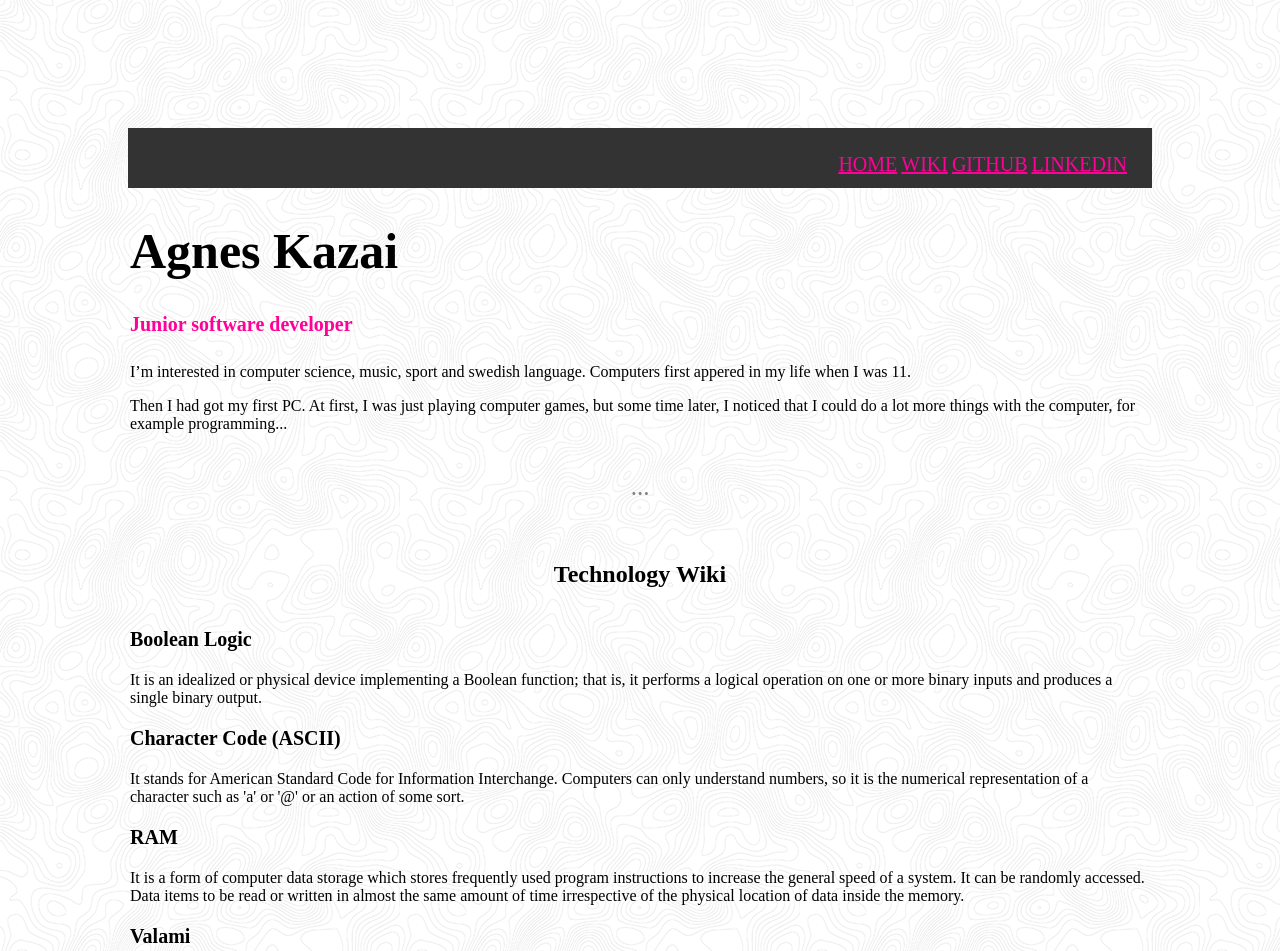
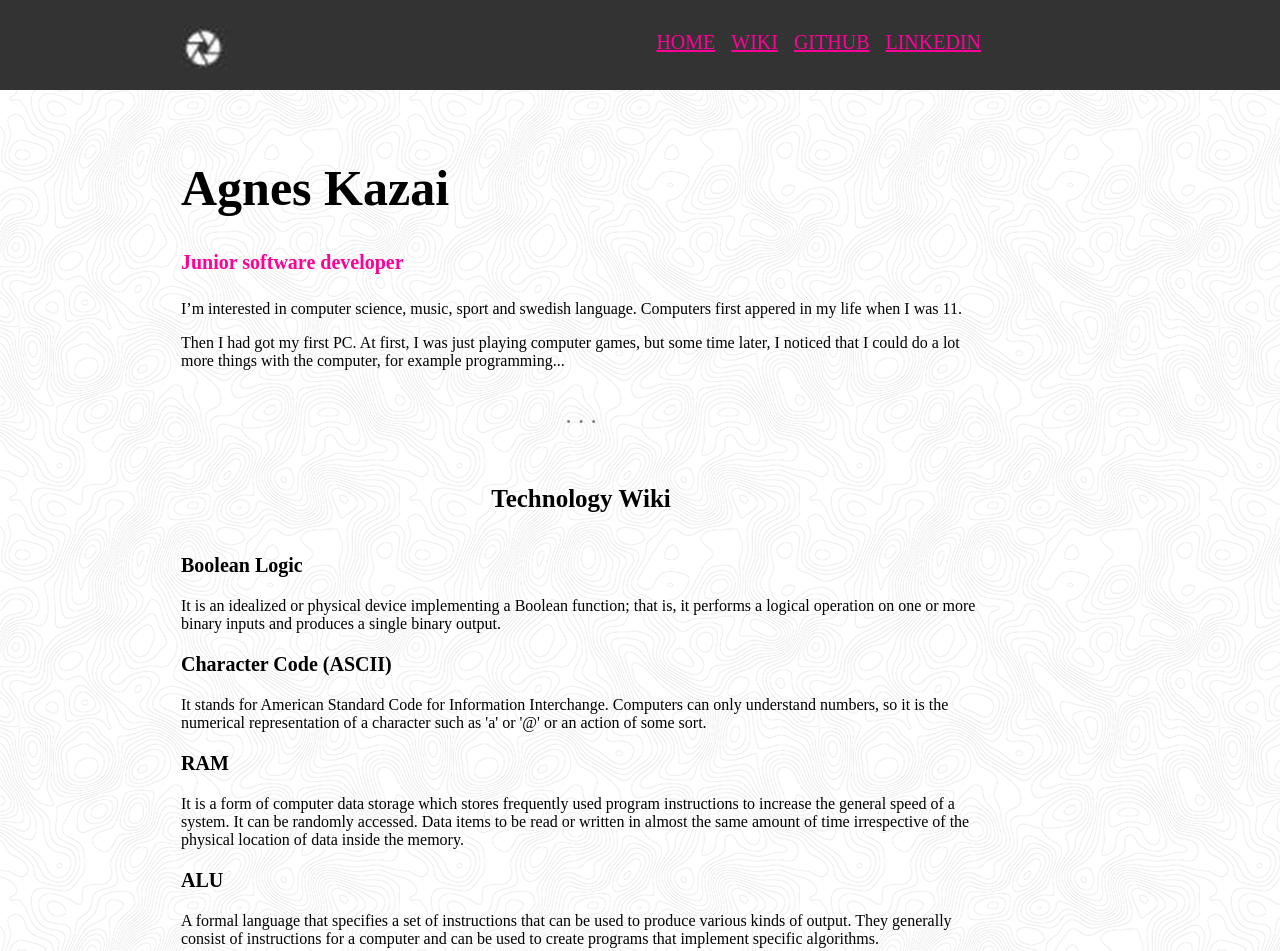
Before and after one commit to AgnesKazai/AgnesKazai, a plain HTML site: page week-01/day-01/index.html in a window 1280 px wide. Shown: the top 951 px of the page. Drawn offline with Linux system fonts and the light colour scheme.

Commit message:
Add(my website)

```diff
--- a/week-01/day-01/index.html
+++ b/week-01/day-01/index.html
@@ -10,18 +10,25 @@
 
 <body>
 
+
     <div class="menu">
         <nav>
+
             <ul>
+                <i><img src="Logo2.JPG" alt="logo"></i>
+                <li>
+                    <a href="">LINKEDIN</a>
+                </li>
+                <li>
+                    <a href="">GITHUB</a>
+                </li>
+                <li>
+                    <a href="">WIKI</a>
+                </li>
                 <li>
                     <a href="">HOME</a>
-                    <a href="">WIKI</a>
-                    <a href="">GITHUB</a>
-                    <a href="">LINKEDIN</a>
                 </li>
             </ul>
-
-
         </nav>
     </div>
 
@@ -38,7 +45,11 @@
             lot more things with the computer, for example programming...
         </p>
 
-        <p class="pontok">...</p>
+        <p class="pontok">
+            <span>.</span>
+            <span>.</span>
+            <span>.</span>
+        </p>
         <h2>Technology Wiki</h2>
         <h3>Boolean Logic</h3>
 
@@ -58,7 +69,7 @@
             a system. It can be randomly accessed. Data items to be read or written in almost the same amount of time irrespective
             of the physical location of data inside the memory.
         </p>
-        <h3>Valami</h3>
+        <h3>ALU</h3>
         <p>
             A formal language that specifies a set of instructions that can be used to produce various kinds of output. They generally
             consist of instructions for a computer and can be used to create programs that implement specific algorithms.
--- a/week-01/day-01/style.css
+++ b/week-01/day-01/style.css
@@ -8,6 +8,7 @@ h2{
     text-align: center;
     padding: 20 0 20 0;
     font-weight: bold;
+    font-size: 25px;
 }
 h3{
     font-size: 20px;
@@ -21,22 +22,19 @@ h4{
 p{
     text-align: left;
 }
-p.pontok{
+.pontok{
     text-align: center;
     color: grey;
     font-size: 25px;
     padding: 15px;
-}
-li{
-    list-style: none;
-    text-align: right;
-
+    margin: 0px;
 }
 body{
     background-image: url("topography.png");
-    padding: 10%;
-    margin: 0px;
+    padding: 0px;
+    margin: 0px auto;
     font-style: 20px;
+    width: 100%;
 
 }
 
@@ -44,17 +42,32 @@ body{
 .menu{
     background: #333333;
     width: 100%;
-    height: 60px;
+    height: 90px;
+
 }
 .menu ul{
-    padding: 25px;
+    margin: 0px auto;
+
+    width: 800px;
+    padding: 2% 10% 10% 10;
+
 }
-   .menu a{
+.menu li{
+    list-style: none;
+    float: right;
+    margin: 5px auto;
+    padding-left: 2%;
+}
+.menu a{
     font-size: 20px;
     color: #ff0099;
+}
 
-}
+
 .szoveg{
     font-style: 20px;
-    margin: 2px;
+    margin: 10px auto;
+    text-align: left;
+    width: 800px;
+    padding: 2% 10% 10% 10;
 }
```
Also changed, not shown: week-01/day-01/Logo2.jpg (added).
